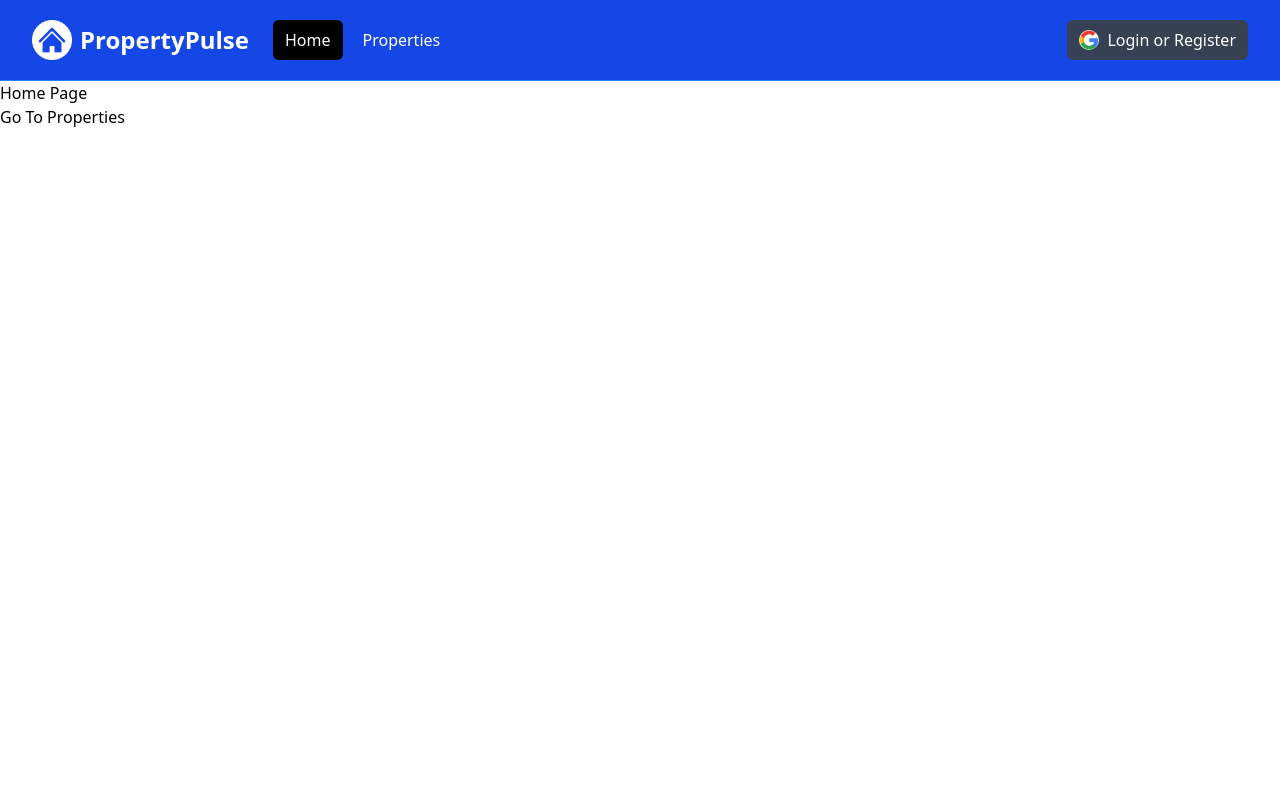
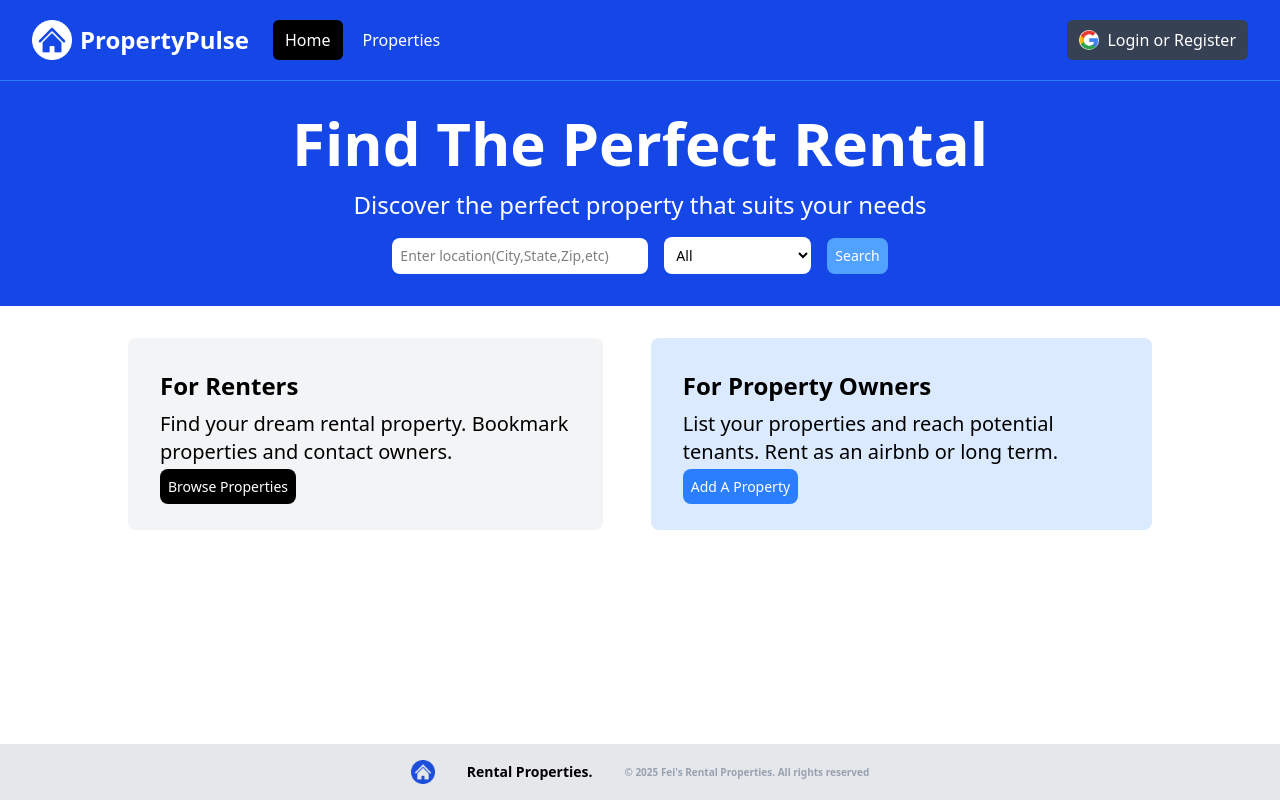
Before and after one commit to WengangFei/e-commerce-next.js, a Next.js app in the folder e-com/: page / in a window 1280 px wide. Built offline with nearby package versions, Linux system fonts and the light colour scheme.

Commit message:
added info boxes on home page

```diff
--- a/e-com/app/layout.tsx
+++ b/e-com/app/layout.tsx
@@ -1,5 +1,6 @@
 import '@/assets/styles/globals.css';
-import Navbar from '@/components/Navbar';
+import Footer from '@/components/LayOut/Footer';
+import Navbar from '@/components/LayOut/Navbar';
 
 
 
@@ -20,6 +21,7 @@ const RootLayout = ({ children }: { children: React.ReactNode }) => {
         <main>
           { children }
         </main>
+        <Footer />
       </body>
     </html> );
 }
--- a/e-com/app/page.tsx
+++ b/e-com/app/page.tsx
@@ -1,14 +1,14 @@
-import Link from 'next/link';
+'use client'
+import Hero from '@/components/HomePage/Hero';
+import InforBox from '@/components/HomePage/InforBox';
+
 
 
 const HomePage = () => {
     return (
         <div>
-            <p className=''>Home Page</p>
-            <Link href={{
-                pathname: '/properties',
-                query: { id: 1 }
-            }}>Go To Properties</Link>
+            <Hero />
+            <InforBox />
         </div>
      );
 }
--- /dev/null
+++ b/e-com/components/HomePage/Hero.tsx
@@ -0,0 +1,34 @@
+
+const Hero = () => {
+    return (
+        <section className='text-center bg-blue-700 h-fit py-8'>
+            <p className='text-4xl font-extrabold text-white sm:text-5xl md:text-6xl'>
+                Find The Perfect Rental
+            </p>
+            <p className="my-4 text-sm text-white sm:text-xl md:text-2xl">
+                Discover the perfect property that suits your needs
+            </p>
+            <form>
+                <input type='text' placeholder='Enter location(City,State,Zip,etc)' className='bg-white p-2 rounded-lg text-xs md:text-sm md:w-1/5'/>
+                <select className='bg-white p-2 rounded-lg text-xs mx-4  w-fit md:text-sm'>
+                    <option value="All">All</option>
+                    <option value="Apartment">Apartment</option>
+                    <option value="Studio">Studio</option>
+                    <option value="Condo">Condo</option>
+                    <option value="House">House</option>
+                    <option value="Cabin Or Cottage">Cabin or Cottage</option>
+                    <option value="Loft">Loft</option>
+                    <option value="Room">Room</option>
+                    <option value="Other">Other</option>
+                </select>
+                <button className='bg-blue-400 p-2 rounded-lg text-xs text-white md:text-sm'
+
+                >
+                    Search
+                </button>
+            </form>
+        </section>
+     );
+}
+
+export default Hero;
--- /dev/null
+++ b/e-com/components/HomePage/InforBox.tsx
@@ -0,0 +1,30 @@
+
+import SingleInforBox from "./SingleInforBox";
+
+const InforBox = () => {
+    const renter = {
+        title: "For Renters",
+        description: "Find your dream rental property. Bookmark properties and contact owners.",
+        buttonContent: "Browse Properties",
+        bgColor: 'bg-gray-100',
+        buttonColor: 'bg-black',
+        link: '/properties'
+    }
+    const property = {
+        title: "For Property Owners",
+        description: "List your properties and reach potential tenants. Rent as an airbnb or long term.",
+        buttonContent: "Add A Property",
+        bgColor: 'bg-blue-100',
+        buttonColor: 'bg-blue-500',
+        link: '/properties/add'
+    }
+
+    return (
+        <div className='flex items-center justify-center gap-8 px-8 sm:px-32 sm:gap-12'>
+            <SingleInforBox property={renter}/>
+            <SingleInforBox property={property}/>
+        </div>
+     );
+}
+
+export default InforBox;
--- /dev/null
+++ b/e-com/components/HomePage/SingleInforBox.tsx
@@ -0,0 +1,29 @@
+import Link from "next/link";
+
+
+type Props = {
+    title: string,
+    description: string,
+    buttonContent: string,
+    bgColor: string,
+    buttonColor: string,
+    link: string,
+}
+
+
+
+const SingleInforBox = ({ property }: { property: Props }) => {
+    return (
+        <div className={`${property.bgColor} p-8 rounded-lg mt-8`}>
+            <p className='text-xl font-bold sm:text-2xl'>{ property.title }</p>
+            <p className="my-2 text-xs sm:text-xl">{ property.description }</p>
+            <Link
+            href={ property.link }
+            className={`${property.buttonColor} p-2 rounded-lg text-white mt-4 text-xs sm:text-sm hover:cursor-pointer hover:bg-gray-700`}>
+                { property.buttonContent }
+            </Link>
+        </div>
+     );
+}
+
+export default SingleInforBox;
--- /dev/null
+++ b/e-com/components/LayOut/Footer.tsx
@@ -0,0 +1,19 @@
+import logo from '@/assets/images/logo.png';
+import Image from 'next/image';
+
+const Footer = () => {
+    const year = new Date().getFullYear();
+    return (
+        <div className="bg-gray-200 fixed bottom-0 w-full text-center text-xs font-bold p-2 flex gap-8 items-center justify-center sm:text-sm sm:p-4">
+            <Image src={logo} alt="logo" className="h-4 w-auto sm:h-6"/>
+            <p>
+                 Rental Properties.
+            </p>
+            <p className='text-gray-400 text-[10px]'>
+            © { year } Fei's Rental Properties. All rights reserved
+            </p>
+        </div>
+    );
+}
+
+export default Footer;
```
Also changed, not shown: e-com/components/LayOut/Navbar.tsx (renamed from e-com/components/Navbar.tsx).
